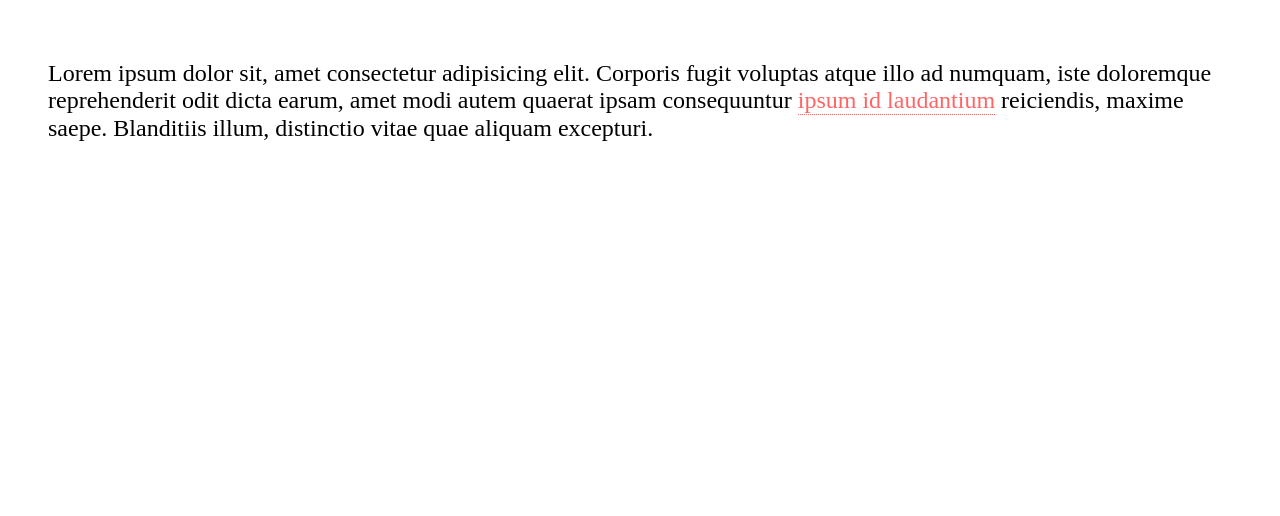
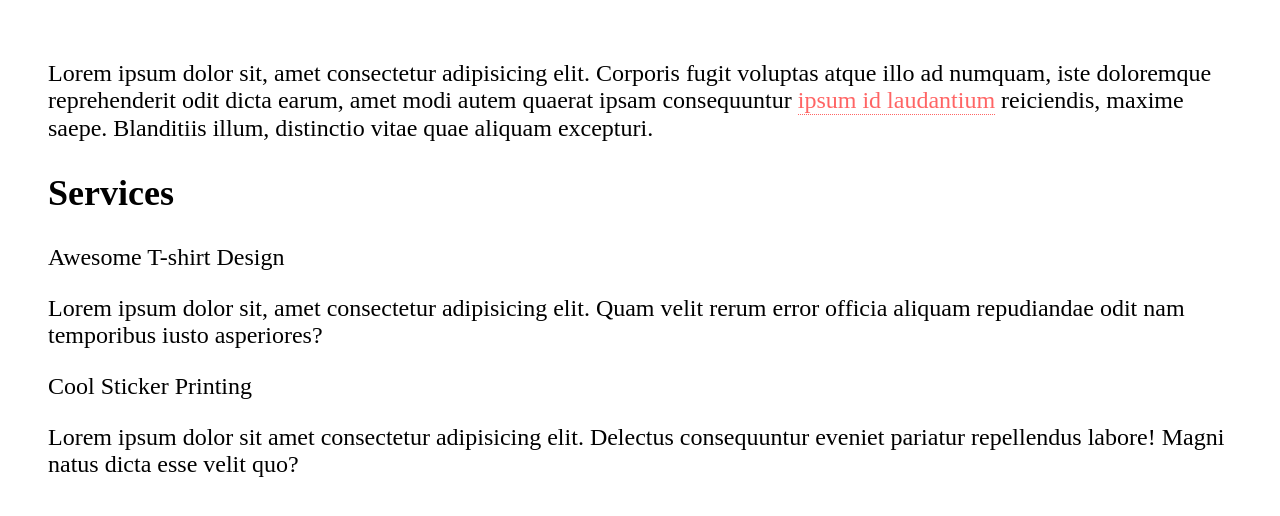
Before and after one commit to Viv231912/UI_library, a website built with webpack: page dist/index.html in a window 1280 px wide. Built offline with nearby package versions, Linux system fonts and the light colour scheme.

Commit message:
dropdown contents

```diff
--- a/dist/index.html
+++ b/dist/index.html
@@ -1,13 +1,18 @@
 <!DOCTYPE html>
 <html lang="en">
-<head>
-    <meta charset="UTF-8">
-    <meta name="viewport" content="width=device-width, initial-scale=1.0">
+  <head>
+    <meta charset="UTF-8" />
+    <meta name="viewport" content="width=device-width, initial-scale=1.0" />
     <title>UI Library</title>
 
     <style>
-        body{ font-size: 1.5em;}
-        .container{margin: 40px; margin-top: 60px;}
+      body {
+        font-size: 1.5em;
+      }
+      .container {
+        margin: 40px;
+        margin-top: 60px;
+      }
     </style>
   </head>
   <body>
@@ -17,14 +22,36 @@
         Lorem ipsum dolor sit, amet consectetur adipisicing elit. Corporis fugit
         voluptas atque illo ad numquam, iste doloremque reprehenderit odit dicta
         earum, amet modi autem quaerat ipsam consequuntur
-        <span class="tooltip" data-message="I'm a tooltip!!">ipsum id laudantium</span>
+        <span class="tooltip" data-message="I'm a tooltip!!"
+          >ipsum id laudantium</span
+        >
         reiciendis, maxime saepe. Blanditiis illum, distinctio vitae quae
         aliquam excepturi.
       </p>
+      <h2>Services</h2>
+      <!-- dropdowns -->
+      <div class="dropdown">
+        <div class="trigger">Awesome T-shirt Design</div>
+        <div class="content">
+          <p>
+            Lorem ipsum dolor sit, amet consectetur adipisicing elit. Quam velit
+            rerum error officia aliquam repudiandae odit nam temporibus iusto
+            asperiores?
+          </p>
+        </div>
+      </div>
+      <div class="dropdown">
+        <div class="trigger">Cool Sticker Printing</div>
+        <div class="content">
+          <p>
+            Lorem ipsum dolor sit amet consectetur adipisicing elit. Delectus
+            consequuntur eveniet pariatur repellendus labore! Magni natus dicta
+            esse velit quo?
+          </p>
+        </div>
+      </div>
     </div>
 
-
     <script src="./assets/bundle.js"></script>
-
-</body>
+  </body>
 </html>
```
